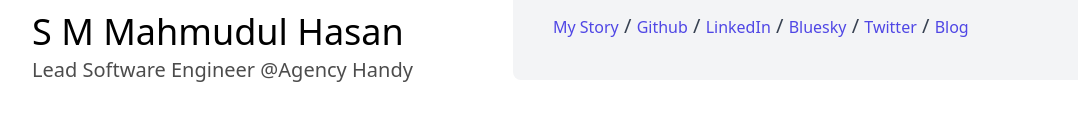
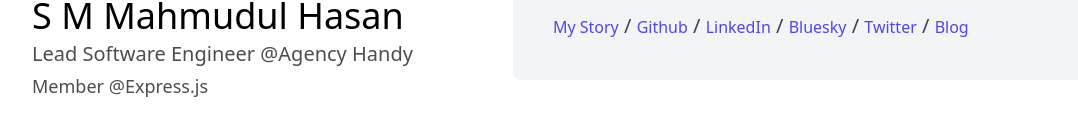
Before and after one commit to IamLizu/smmahmudulhasan.com.bd, a React (Create React App) app: page / in a window 1280 px wide. Shown: the part 466-602 px from the top of the page, without its empty margins (70-1148 px from the left). Built offline with nearby package versions, Linux system fonts and the light colour scheme.

Commit message:
docs: added community contribution

```diff
--- a/src/Home.jsx
+++ b/src/Home.jsx
@@ -12,6 +12,7 @@ export default function Home() {
                     position={lib.position}
                     company={lib.company}
                     company_url={lib.company_url}
+                    contribution={lib.community_contribution}
                 />
                 <div>
                     <div className="text-base lg:text-xl space-y-10 bg-gray-100 px-5 lg:px-10 py-10 m-5 rounded-lg flex flex-col justify-between">
--- a/src/components/ProfileCard.jsx
+++ b/src/components/ProfileCard.jsx
@@ -1,7 +1,7 @@
 import React from "react";
 import { Link } from "react-router-dom";
 
-export default function ProfileCard({ image, name, position, company, company_url}) {
+export default function ProfileCard({ image, name, position, company, company_url, contribution}) {
     return (
         <div className="space-y-5 flex-shrink-0 flex justify-center items-center flex-col lg:block">
             <img
@@ -14,8 +14,12 @@ export default function ProfileCard({ image, name, position, company, company_ur
                     <h1 className="text-xl md:text-2xl lg:text-4xl dark:text-gray-100">
                         {name}
                     </h1>
-                    <p className="text-base lg:text-xl opacity-70 dark:text-slate-400">
+                    <p className="text-base lg:text-xl opacity-70 dark:text-slate-300">
                         {position} @<Link to={company_url}>{company}</Link>
+                    </p>
+
+                    <p className="text-base lg:text-lg opacity-70 dark:text-slate-400">
+                        {contribution.position} @<Link to={contribution.url}>{contribution.org}</Link>
                     </p>
                 </div>
             </div>
--- a/src/lib.json
+++ b/src/lib.json
@@ -3,6 +3,11 @@
     "position": "Lead Software Engineer",
     "company": "Agency Handy",
     "company_url": "https://www.agencyhandy.com",
+    "community_contribution": {
+        "position": "Member",
+        "org": "Express.js",
+        "url": "https://github.com/expressjs/express"
+    },
     "image": "https://avatars.githubusercontent.com/u/26184316?v=4",
     "links": [
         {
```
